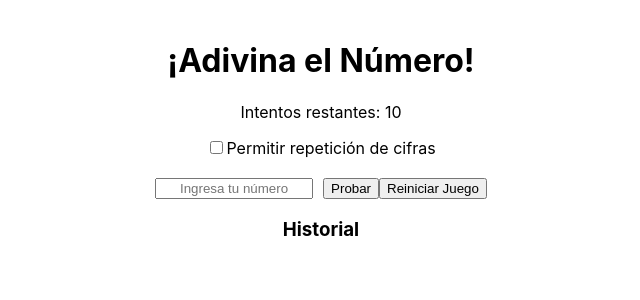
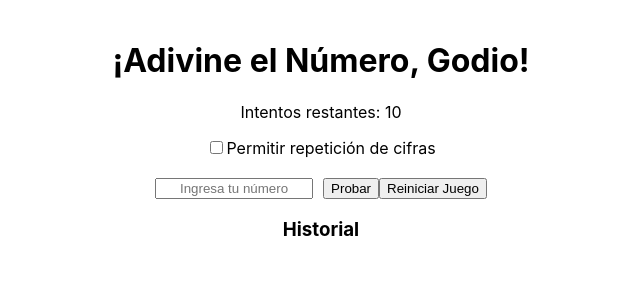
Before and after one commit to tomi-lol-123/TP-API-React, a React (Create React App) app: page / in a window 1280 px wide. Shown: the top 300 px of the page, without its empty margins (319-959 px from the left). Built offline with nearby package versions, Linux system fonts and the light colour scheme.

Commit message:
feat: cambio titulo principal

```diff
--- a/src/App.js
+++ b/src/App.js
@@ -69,7 +69,7 @@ function App() {
 
   return (
     <div style={{ textAlign: "center", padding: "20px" }}>
-      <h1>¡Adivina el Número!</h1>
+      <h1>¡Adivine el Número, Godio!</h1>
       <p>Intentos restantes: {intentos}</p>
       <p>{mensaje}</p>
 
```
